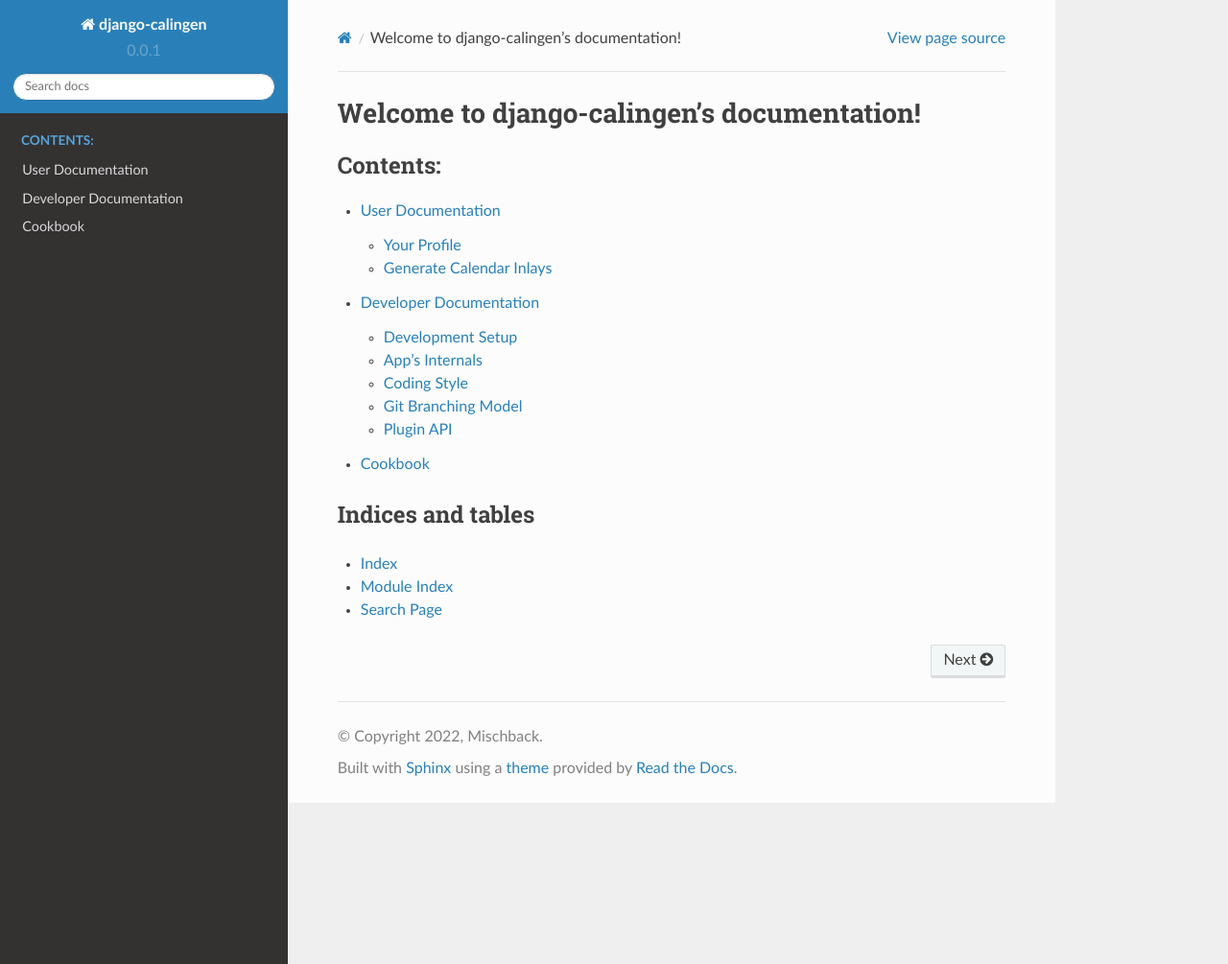
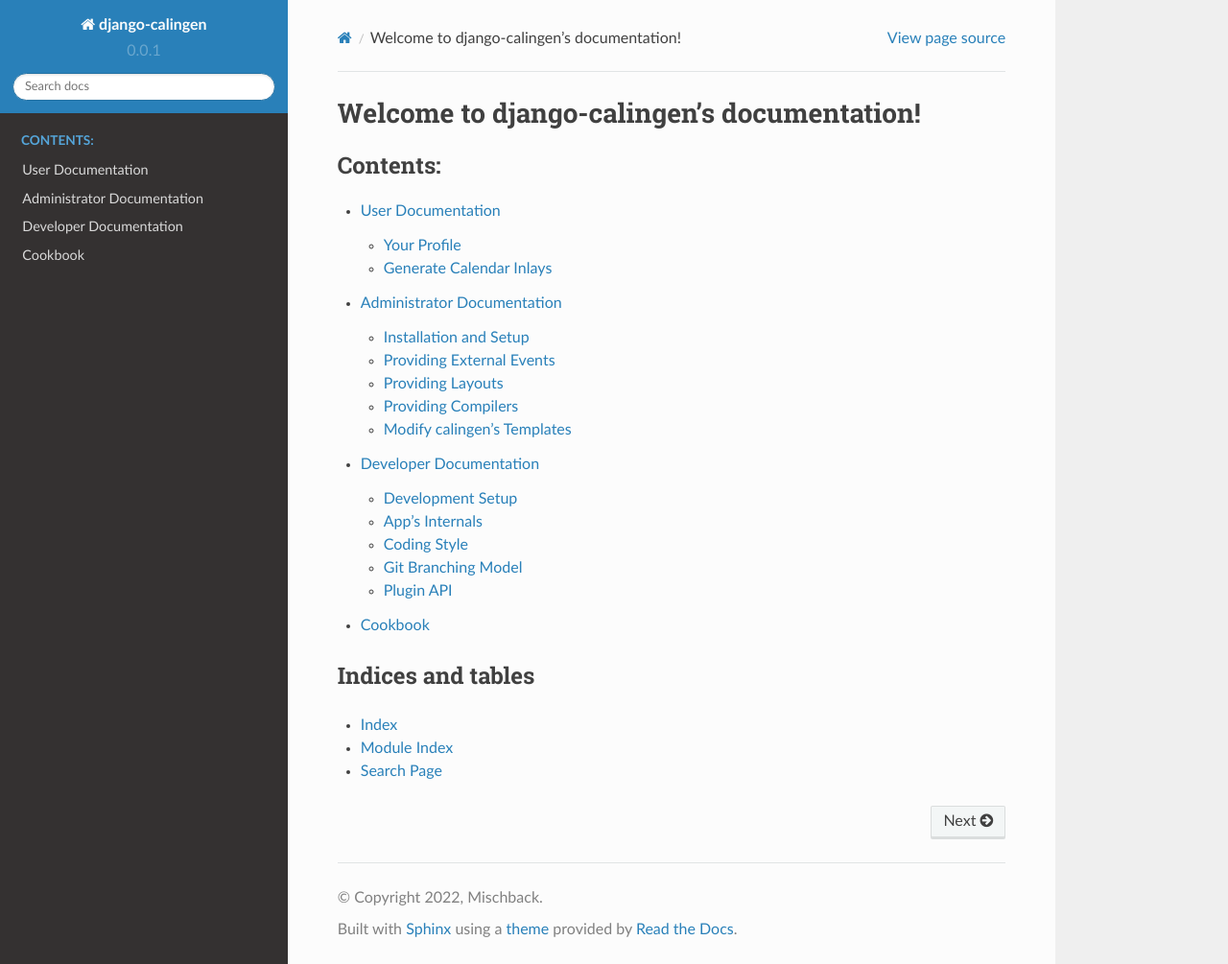
Before and after one commit to Mischback/django-calingen, a Sphinx documentation site: the page built from docs/source/index.rst, in a window 1280 px wide and 1005 px high. Shown: the whole window at 96% size. Built offline with Sphinx 7.4.7 and the Read the Docs theme 2.0.0, drawn with Linux system fonts in a browser that asks for light colours; pages that are not in the unit, such as notebooks, are missing from menus; the version number is read from the project's files by our own code; some of the changed lines change nothing that is shown.

Commit message:
Add admin documentation (stub)

```diff
--- /dev/null
+++ b/docs/source/admin-doc.rst
@@ -0,0 +1,317 @@
+.. _calingen-admin-doc-label:
+
+###########################
+Administrator Documentation
+###########################
+
+**********************
+Installation and Setup
+**********************
+
+Requirements
+============
+
+Platform, Python and Django
+---------------------------
+
+.. note::
+  The following listing summarizes what is tested during development, using
+  GitHub Actions as a CI environment.
+
+  You might be able to run in different environments and on different
+  platforms (looking at you, ``macos``).
+
+**Python** is supported from version **3.7**. **Django** is supported from
+version **3.1**.
+
+.. include:: includes/ci-matrix.rst.txt
+
+.. note::
+  Python 3.7 and 3.8 are not tested on Windows hosts, because these Python
+  versions are not shipped with the required SQLite extension to handle
+  JSON fields.
+
+  This is not relevant if you're using another DB (Postgre, MariaDB).
+
+  See `the Django wiki <https://code.djangoproject.com/wiki/JSON1Extension>`_
+  for a detailled walkthrough.
+
+  |calingen| is assumed to run on Python 3.7 / 3.8 on Windows hosts.
+
+
+Additional Python Packages
+--------------------------
+
+Besides Django, there is - as of now - only one additional dependency, namely
+``python-dateutil``. See :source:`requirements/common.txt` for details.
+
+
+Installation
+============
+
+Configuration
+=============
+
+Project's ``settings`` Module
+-----------------------------
+
+Project's ``urls`` Configuration
+--------------------------------
+
+
+Checks
+======
+
+
+*************************
+Providing External Events
+*************************
+
+
+.. _calingen-admin-doc-layouts-label:
+
+*****************
+Providing Layouts
+*****************
+
+What is a Layout?
+=================
+
+|calingen| uses *layouts* to format the actual calendar inlays. Basically
+they are sets of templates used to present the app's data (which is a list of
+events for a given user).
+
+Technically, *layouts* are provided as standalone Django applications that
+register themselves with |calingen| and are integrated into the general
+workflow of the app (see :ref:`calingen-user-doc-generate-inlays-label`).
+
+.. note::
+  Even more technically: Layouts are implementations of the app's plugin mount
+  point :class:`~calingen.interfaces.plugin_api.LayoutProvider`. See
+  :ref:`calingen-dev-doc-plugins-layoutprovider-label` for details.
+
+*Layouts* are **rendered** to their respective result. This means, that the
+project's template engine is used to **render** a layout's templates to a
+:py:obj:`string <str>` which can be processed further by a compiler (see
+:ref:`calingen-admin-doc-compilers-label` and :setting:`TEMPLATES`).
+
+
+How to Make Layouts Available?
+==============================
+
+Because layouts are just Django applications, they may be installed like any
+other application into the Django project: just add them to the project's
+settings module in :setting:`INSTALLED_APPS`.
+
+Obviously, this requires the layout to be actually available in your project's
+Python environment.
+
+Layouts may be provided as source code (i.e. by a GitHub repository) or as an
+actual installable Python package (i.e. provided using `PyPI`_). If you want to
+include third party layouts, make sure to follow their specific installation
+instructions.
+
+That's it. Once the layout is successfully installed and included in
+:setting:`INSTALLED_APPS`, it will be available for selection.
+
+
+Included Layouts
+================
+
+|calingen| provides some layouts out of the box. They are included in
+``calingen.contrib.layouts``.
+
+.. warning::
+  While these layouts are *available* when |calingen| is installed, they must
+  be activated manually by including them in :setting:`INSTALLED_APPS`.
+
+Simple Event List
+  This is just an easy example of a layout, that processes the given list of
+  Event instances (both, user-provided and externally provided) and creates
+  TeX sources for compilation with a TeX compiler (like ``pdflatex``).
+
+  The layout does not provide a configuration form, as it does not have any
+  options.
+
+  During processing, the Event instances are grouped by their month.
+
+Year By Week
+  This slightly more complex example actually creates a list of all days of
+  the year, include Event instances and then creates TeX sources.
+
+  There is no configuration form.
+
+  It visualizes, how a complete calendar can be generated.
+
+Lineatur
+  This layout may be used to generate ruled paper sheets to augment a
+  calendar.
+
+  It will generate HTML sources (and might even provide a valid HTTP response
+  in combination with an appropriate compiler).
+
+  This layout provides a configuration form.
+
+
+These layouts are developed against Django's default template engine / syntax.
+
+.. note::
+  The included layouts may be considered *example implementations*. They are
+  working but they are not intended to cover all use cases.
+
+  However, they demonstrate the ability to render non-html templates (namely
+  **Simple Event List** and **Year by Week** will return TeX source code),
+  provide layout-specific configuration forms (**Lineatur**) or go beyond the
+  simple listing of event instances (**Year by Week**).
+
+
+.. _calingen-admin-doc-compilers-label:
+
+*******************
+Providing Compilers
+*******************
+
+What is a Compiler?
+===================
+
+|calingen| uses *compilers* to convert the result of the rendering process of
+a layout into something usable (or - most likely - printable).
+
+.. note::
+  The original development idea of |calingen| was to generate TeX-templates of
+  the calendar inlays and then use a TeX compiler (e.g. ``pdflatex``) to turn
+  them into PDFs, ready for printing.
+
+  However, during development, the focus on TeX was dropped in favour of a
+  more generic approach, allowing
+  :ref:`layouts <calingen-admin-doc-layouts-label>` to return any text-based
+  result.
+
+Technically, *compilers* are implementations of the app's plugin mount point
+:class:`~calingen.interfaces.plugin_api.CompilerProvider`. They are resposible
+for providing a valid HTTP response during the generation process (see
+:ref:`calingen-dev-doc-plugins-compilerprovider-label` for implementation
+details).
+
+**How** this response is determined and **what** the actual response is, is up
+to the respective compiler implementations, i.e. a compiler could accept
+TeX-based layout outputs and run them through an actual TeX compiler, providing
+the compilation result as an HTTP file download.
+
+
+Integration of Compilers into the Project
+=========================================
+
+*Compilers* are **not required** to be Django applications. They are
+dynamically imported while running the generation process of |calingen|.
+
+This means they **must be importable**. This is the only requirement regarding
+compilers.
+
+.. note::
+  *Compilers* will be imported by their full dotted Python path using Django's
+  :func:`import_string function <django.utils.module_loading.import_string>`
+  (see :class:`~calingen.views.generation.CompilerView` for implementation
+  details).
+
+Compilers may be provided as source code (i.e. by a GitHub repository) or as an
+actual installable Python package (i.e. provided using `PyPI`_). If you want to
+include third party compilers, make sure to follow their specific installation
+instructions.
+
+Obviously, there is a close connection between layouts and compilers. All
+layouts indicate the type of their *rendered output* with their ``layout_type``
+attribute.
+
+
+Configuration
+-------------
+
+The app-specific setting :attr:`~calingen.settings.CALINGEN_COMPILER` is used
+to determine, which layout will be processed by a given compiler.
+
+Please refer to :attr:`~calingen.settings.CALINGEN_COMPILER` for details on
+this setting and accepted values.
+
+
+Thoughts on ``"default"`` Compilers
+-----------------------------------
+
+It is highly recommended to provide a *compiler* implementation as
+``"default"`` in :attr:`~calingen.settings.CALINGEN_COMPILER` that is capable
+of dealing with any type of layout.
+
+This means, that compiler will most likely not perform ``layout_type``-specific
+actions (e.g. launching a TeX compiler like ``pdflatex``), but process the
+provided rendering result in some other way to create a valid HTTP response.
+
+.. note::
+  The project's administrator is in full control of the provided layouts and
+  the included compilers. It is easily achievable to
+  *just select the right compiler* and use that one as ``"default"``. But on
+  the other hand, this might lead to problems on the long run.
+
+  By providing a ``"default"`` compiler, that can handle any type of layout
+  and then explicitly specifying specialized compilers, this is mitigated,
+  keeping the project easily extendable.
+
+
+Included Compilers
+==================
+
+|calingen| provides some compilers out of the box. They are included in
+``calingen.contrib.compilers``.
+
+TODO: List the available compilers here, with a short description of their
+      features (rST glossary?)
+
+The included compilers are all ready to be used as ``"default"`` compiler,
+they are capable of handling any type of layout.
+
+.. note::
+  If :attr:`~calingen.settings.CALINGEN_COMPILER` is not explicitly included
+  in the project's settings module, the ``CopyPasteCompiler`` is used as the
+  app's ``"default"`` compiler.
+
+
+***************************
+Modify calingen's Templates
+***************************
+
+|calingen| is developed to be as pluggable as possible. This means: there are
+basic templates included with the app, but these are mainly focused on
+development.
+
+To actually deploy the app within a Django project, you will want to replace
+the app's templates by overriding them.
+
+
+App Templates vs. Project Templates
+===================================
+
+Most likely your project will be setup to include app directories while
+looking for templates (by specifying ``"APP_DIRS": True`` within
+:setting:`TEMPLATES`).
+
+This will let |calingen| work *out of the box* but enables your project to
+easily modify the templates.
+
+Just create a ``calingen`` folder within your project's ``templates``
+directory (as specified by ``"DIRS"`` within :setting:`TEMPLATES`) and you're
+good to go.
+
+.. note::
+  See :ref:`calingen-admin-doc-views-urls-templates-label` for a table that
+  provides the matching between urls, the corresponding views and their
+  templates.
+
+
+.. _calingen-admin-doc-views-urls-templates-label:
+
+Views, URLs and Templates
+=========================
+
+
+
+.. |calingen| replace:: **django-calingen**
+.. _PyPI: https://pypi.org
--- a/docs/source/index.rst
+++ b/docs/source/index.rst
@@ -7,6 +7,7 @@
     :caption: Contents:
 
     user-doc
+    admin-doc
     developer/index
     api/index
     cookbook/index
```
